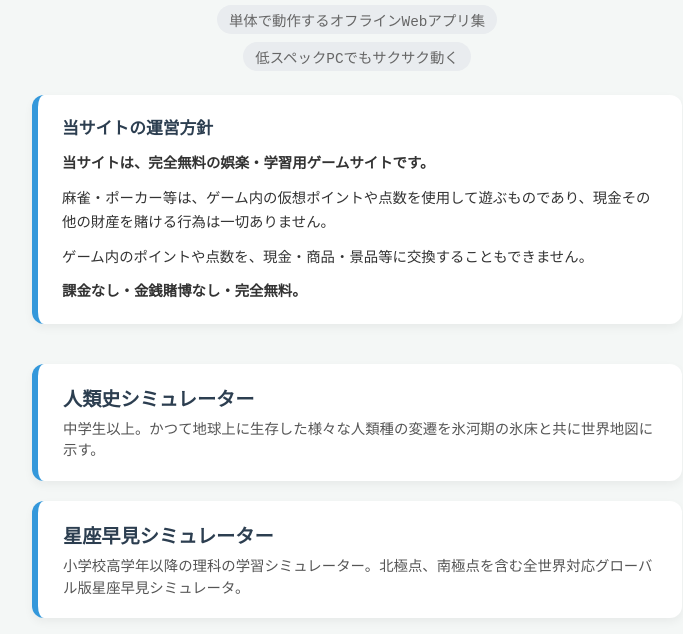
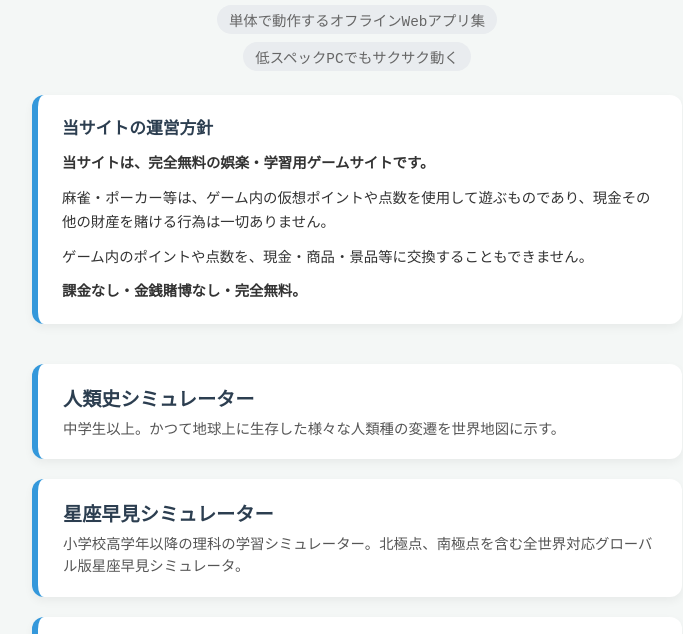
Before and after one commit to pacific1213-sudo/pacific1213-sudo.github.io, a plain HTML site: page index.html in a window 1280 px wide. Shown: the part 164-798 px from the top of the page, without its empty margins (283-966 px from the left). Drawn offline with Linux system fonts and the light colour scheme.

Commit message:
Update index.html

```diff
--- a/index.html
+++ b/index.html
@@ -126,9 +126,9 @@
     <div class="game-list">
         <!-- Game Links -->
 
-<a href="human_origins_ice_age_atlas_v1_2_copyright.html" class="game-card" target="_blank" rel="noopener noreferrer">
+<a href="human_history_distribution_atlas_v1_5_copyright.html" class="game-card" target="_blank" rel="noopener noreferrer">
             <h2 class="game-title">人類史シミュレーター</h2>
-            <p class="game-desc">中学生以上。かつて地球上に生存した様々な人類種の変遷を氷河期の氷床と共に世界地図に示す。</p>
+            <p class="game-desc">中学生以上。かつて地球上に生存した様々な人類種の変遷を世界地図に示す。</p>
         </a>
 
 <a href="constellation_planisphere_v1_1_copyright.html" class="game-card" target="_blank" rel="noopener noreferrer">
```
